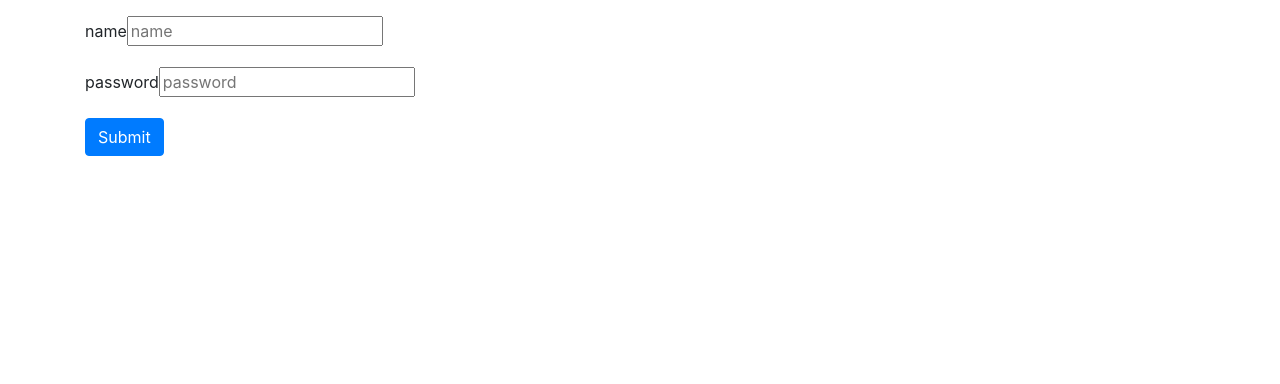
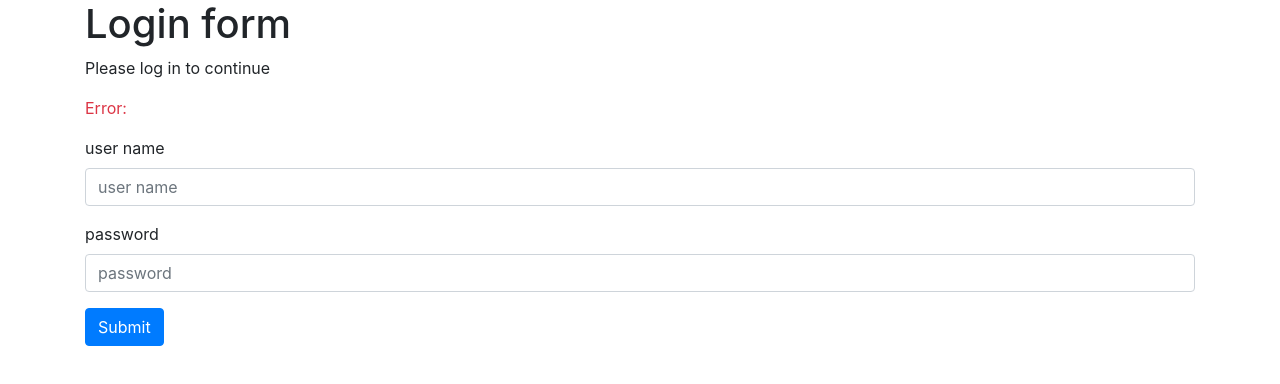
Before and after one commit to yanyan155/path-walker, a React app: page / in a window 1280 px wide. Shown: the top 384 px of the page. Built offline with nearby package versions, Linux system fonts and the light colour scheme; no server answers.

Commit message:
fix: fix login page showing error message + refactor listComponent

```diff
--- a/src/containers/ListComponent.js
+++ b/src/containers/ListComponent.js
@@ -16,6 +16,7 @@ import {
   itemWrapperClick,
   receiveFiles,
 } from './utils/fileHelpers';
+import { deleteFileAjax, getDetails } from './utils/listComponentHelpers';
 
 function ListComponentEl({
   isAdmin,
@@ -39,43 +40,15 @@ function ListComponentEl({
   useEffect(() => {
     getDetails(
       `${config.appUrl}stats?q=${encodeURIComponent(absolutePath)}`,
-      fileId
+      fileId,
+      updateDetailsSuccess,
+      updateDetailsError
     );
-  }, [getDetails, absolutePath]);
+  }, [getDetails, absolutePath, updateDetailsSuccess, updateDetailsError]);
 
-  async function getDetails(path, fileId) {
-    try {
-      const json = await fetch(path);
-      const data = await json.json();
-      updateDetailsSuccess(fileId, data.size, data.type, data.modifiedDate);
-    } catch (err) {
-      updateDetailsError(fileId);
-    }
-  }
-
-  function removeClick(event) {
+  function removeClick(event, deleteFileAjax, type) {
     event.stopPropagation();
     deleteFileAjax(absolutePath, type === 'directory');
-  }
-
-  async function deleteFileAjax(path, isDirectory) {
-    const data = {
-      path,
-      isDirectory,
-    };
-    const response = await fetch('/deleteFile', {
-      method: 'POST',
-      headers: {
-        'Content-Type': 'application/json;charset=utf-8',
-      },
-      body: JSON.stringify(data),
-    });
-
-    if (response.status === 200) {
-      alert('file successfully deleted');
-    } else {
-      alert('some error occurs');
-    }
   }
 
   const dateFormatted = date ? new Date(date).toString().slice(0, 24) : '';
@@ -116,7 +89,7 @@ function ListComponentEl({
                 className="bi bi-trash"
                 fill="currentColor"
                 xmlns="http://www.w3.org/2000/svg"
-                onClick={removeClick}
+                onClick={e => removeClick(e, deleteFileAjax, type)}
               >
                 <path d="M5.5 5.5A.5.5 0 0 1 6 6v6a.5.5 0 0 1-1 0V6a.5.5 0 0 1 .5-.5zm2.5 0a.5.5 0 0 1 .5.5v6a.5.5 0 0 1-1 0V6a.5.5 0 0 1 .5-.5zm3 .5a.5.5 0 0 0-1 0v6a.5.5 0 0 0 1 0V6z" />
                 <path
--- a/src/containers/Login.js
+++ b/src/containers/Login.js
@@ -5,35 +5,17 @@ import loginStore from '../reducers/loginStore';
 import { setLoginError } from '../actions';
 const redux = require('redux');
 import PropTypes from 'prop-types';
+import loginSubmit from './utils/loginHelpers';
 
 const store = redux.createStore(loginStore);
-
-async function loginSubmit(event, setError, name, password) {
-  event.preventDefault();
-  const data = {
-    name,
-    password,
-  };
-
-  const response = await fetch('/login', {
-    method: 'POST',
-    headers: {
-      'Content-Type': 'application/json;charset=utf-8',
-    },
-    body: JSON.stringify(data),
-  });
-
-  if (response.status === 200) {
-    window.location.href = '/';
-  } else {
-    setError(response.status, response.responseText);
-  }
-}
 
 const Login = ({ setError, status, responseText }) => {
   const nameInputRef = React.createRef();
   const passwordInputRef = React.createRef();
   return (
+    <>
+      <h1>Login form</h1>
+      <p>Please log in to continue</p>
       <form
         onSubmit={event => {
           loginSubmit(
@@ -47,15 +29,16 @@ const Login = ({ setError, status, responseText }) => {
         method="post"
       >
         <p className="text-danger">
-        {status} {responseText}
+          Error:{status} {responseText}
         </p>
         <div className="form-group">
-        <label htmlFor="name">name</label>
+          <label htmlFor="name">user name</label>
           <input
+            className="form-control"
             id="name"
             name="name"
             type="text"
-          placeholder="name"
+            placeholder="user name"
             minLength="2"
             ref={nameInputRef}
           />
@@ -63,6 +46,7 @@ const Login = ({ setError, status, responseText }) => {
         <div className="form-group">
           <label htmlFor="password">password</label>
           <input
+            className="form-control"
             id="password"
             name="password"
             type="password"
@@ -75,6 +59,7 @@ const Login = ({ setError, status, responseText }) => {
           Submit
         </button>
       </form>
+    </>
   );
 };
 
--- /dev/null
+++ b/src/containers/utils/listComponentHelpers.js
@@ -0,0 +1,34 @@
+export async function deleteFileAjax(path, isDirectory) {
+  const data = {
+    path,
+    isDirectory,
+  };
+  const response = await fetch('/deleteFile', {
+    method: 'POST',
+    headers: {
+      'Content-Type': 'application/json;charset=utf-8',
+    },
+    body: JSON.stringify(data),
+  });
+
+  if (response.status === 200) {
+    alert('file successfully deleted');
+  } else {
+    alert('some error occurs');
+  }
+}
+
+export async function getDetails(
+  path,
+  fileId,
+  updateDetailsSuccess,
+  updateDetailsError
+) {
+  try {
+    const json = await fetch(path);
+    const data = await json.json();
+    updateDetailsSuccess(fileId, data.size, data.type, data.modifiedDate);
+  } catch (err) {
+    updateDetailsError(fileId);
+  }
+}
--- /dev/null
+++ b/src/containers/utils/loginHelpers.js
@@ -0,0 +1,22 @@
+export default async function loginSubmit(event, setError, name, password) {
+  event.preventDefault();
+  const data = {
+    name,
+    password,
+  };
+
+  const response = await fetch('/login', {
+    method: 'POST',
+    headers: {
+      'Content-Type': 'application/json;charset=utf-8',
+    },
+    body: JSON.stringify(data),
+  });
+
+  if (response.status === 200) {
+    window.location.href = '/';
+  } else {
+    const data = await response.text();
+    setError(response.status, data);
+  }
+}
```
Also changed, not shown: server.js (+3 -4 lines). Lines whose indentation alone changed are shown as unchanged.
